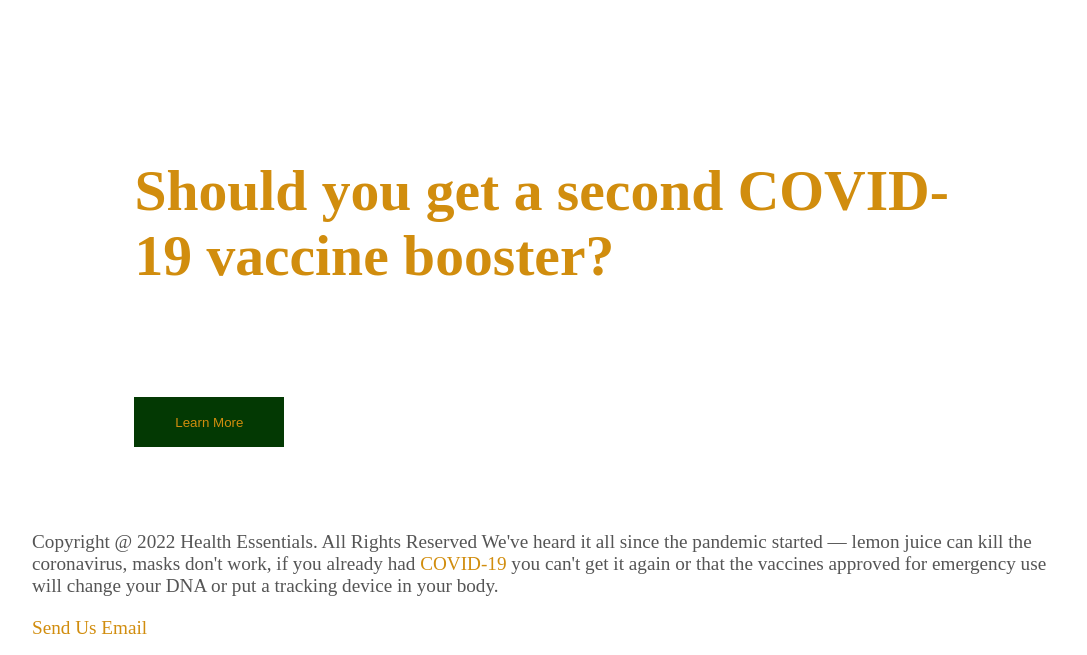
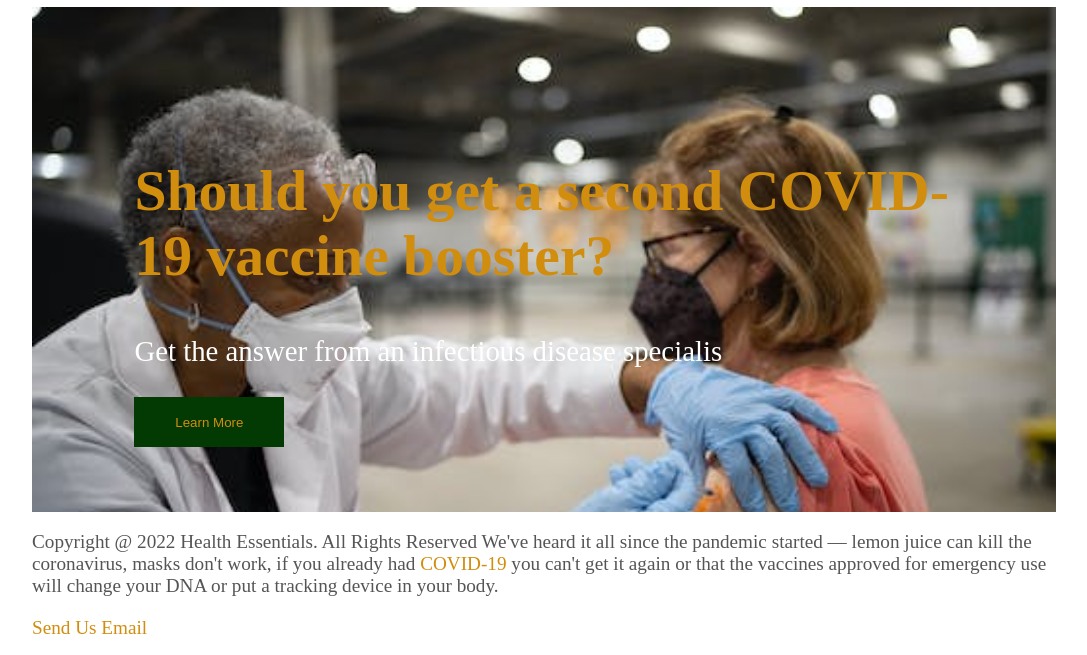
Before and after one commit to IDbrowne/ART-277, a plain HTML site: page home.html in a window 1280 px wide. Shown: the part 98-753 px from the top of the page, without its empty margins (96-1183 px from the left). Drawn offline with Linux system fonts and the light colour scheme.

Commit message:
Update home.html

```diff
--- a/home.html
+++ b/home.html
@@ -49,7 +49,7 @@
 
 .banner{
   height: 300px;
-  background-image: url(/media/vaccine.jpeg);
+  background-image: url(https://idbrowne.github.io/ART-277/vaccine.jpeg);
   background-repeat: no-repeat;
   background-size: cover;
    margin-top: 10px;
```
